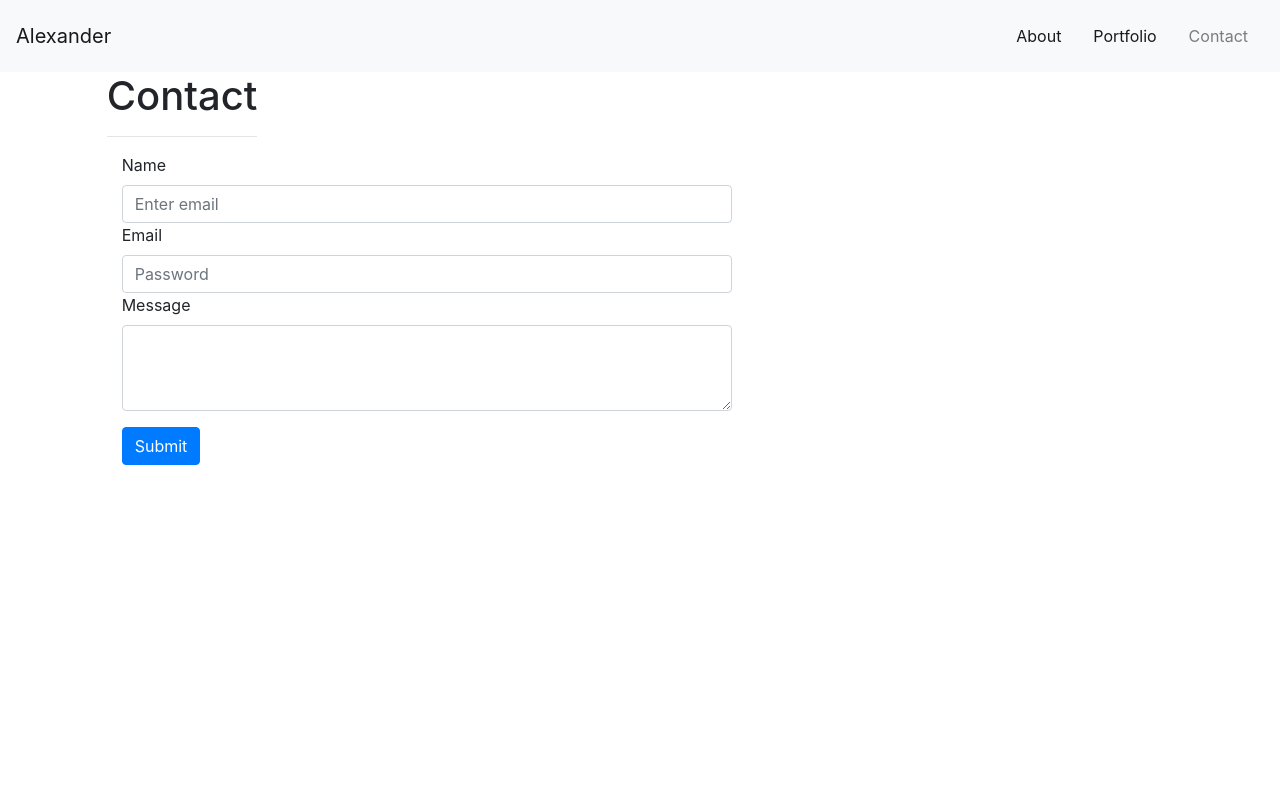
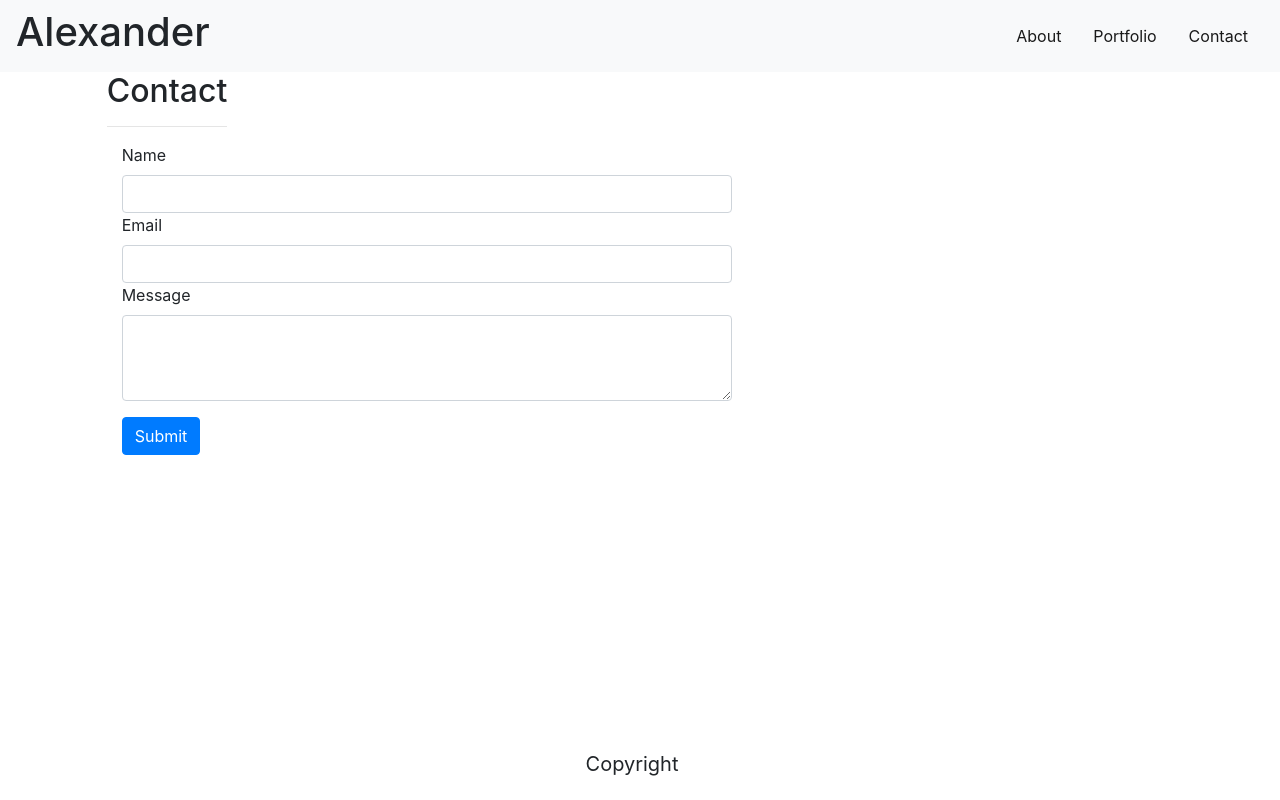
Before and after one commit to alxndrryan/react-portfolio, a React (Create React App) app: page /contact in a window 1280 px wide. Built offline with nearby package versions, Linux system fonts and the light colour scheme.

Commit message:
adds footer

```diff
--- a/src/App.js
+++ b/src/App.js
@@ -4,6 +4,7 @@ import Nav from "./components/Nav";
 import About from "./pages/About";
 import Portfolio from "./pages/Portfolio";
 import Contact from "./pages/Contact";
+import Footer from "./components/Footer";
 
 function App() {
   return (
@@ -21,6 +22,7 @@ function App() {
             <Contact />
           </Route>
         </Switch>
+        <Footer />
       </div>
     </Router>
   );
--- /dev/null
+++ b/src/components/Footer/index.js
@@ -0,0 +1,11 @@
+import React from "react";
+
+function Footer() {
+  return (
+    <nav className="fixed-bottom footer container-fluid text-center">
+      <p className="navbar-brand ">Copyright</p>
+    </nav>
+  );
+}
+
+export default Footer;
--- a/src/components/Nav/index.js
+++ b/src/components/Nav/index.js
@@ -4,9 +4,7 @@ import { BrowserRouter as Router, Link } from "react-router-dom";
 function Nav() {
   return (
     <nav className="navbar navbar-expand-lg navbar-light bg-light">
-      <a className="navbar-brand" href="#">
-        Alexander
-      </a>
+      <h1>Alexander</h1>
       <button
         className="navbar-toggler"
         type="button"
@@ -34,7 +32,7 @@ function Nav() {
               Portfolio
             </Link>
           </li>
-          <li className="nav-item p-2">
+          <li className="nav-item active p-2">
             <Link className="nav-link" to="/contact">
               Contact
             </Link>
--- a/src/pages/About.js
+++ b/src/pages/About.js
@@ -8,7 +8,7 @@ function About() {
       <Row>
         <Col size="md-1"></Col>
         <Col size="col-md-6">
-          <h1>About Me</h1>
+          <h2>About Me</h2>
           <hr />
         </Col>
       </Row>
--- a/src/pages/Contact.js
+++ b/src/pages/Contact.js
@@ -7,7 +7,7 @@ function Contact() {
       <Row>
         <Col size="md-1"></Col>
         <Col size="col-md-6">
-          <h1>Contact</h1>
+          <h2>Contact</h2>
           <hr />
         </Col>
       </Row>
@@ -23,7 +23,6 @@ function Contact() {
                 placeholder=""
                 id="exampleInputEmail1"
                 aria-describedby="emailHelp"
-                placeholder="Enter email"
               />
               <div className="form-group">
                 <label for="exampleInputPassword1">Email</label>
@@ -32,7 +31,6 @@ function Contact() {
                   className="form-control"
                   placeholder=""
                   id="exampleInputPassword1"
-                  placeholder="Password"
                 />
                 <div className="form-group">
                   <label for="exampleFormControlTextarea1">Message</label>
--- a/src/pages/Portfolio.js
+++ b/src/pages/Portfolio.js
@@ -7,7 +7,7 @@ function Portfolio() {
       <Row>
         <Col size="md-1"></Col>
         <Col size="col-md-6">
-          <h1>Portfolio</h1>
+          <h2>Portfolio</h2>
           <hr />
         </Col>
       </Row>
```
